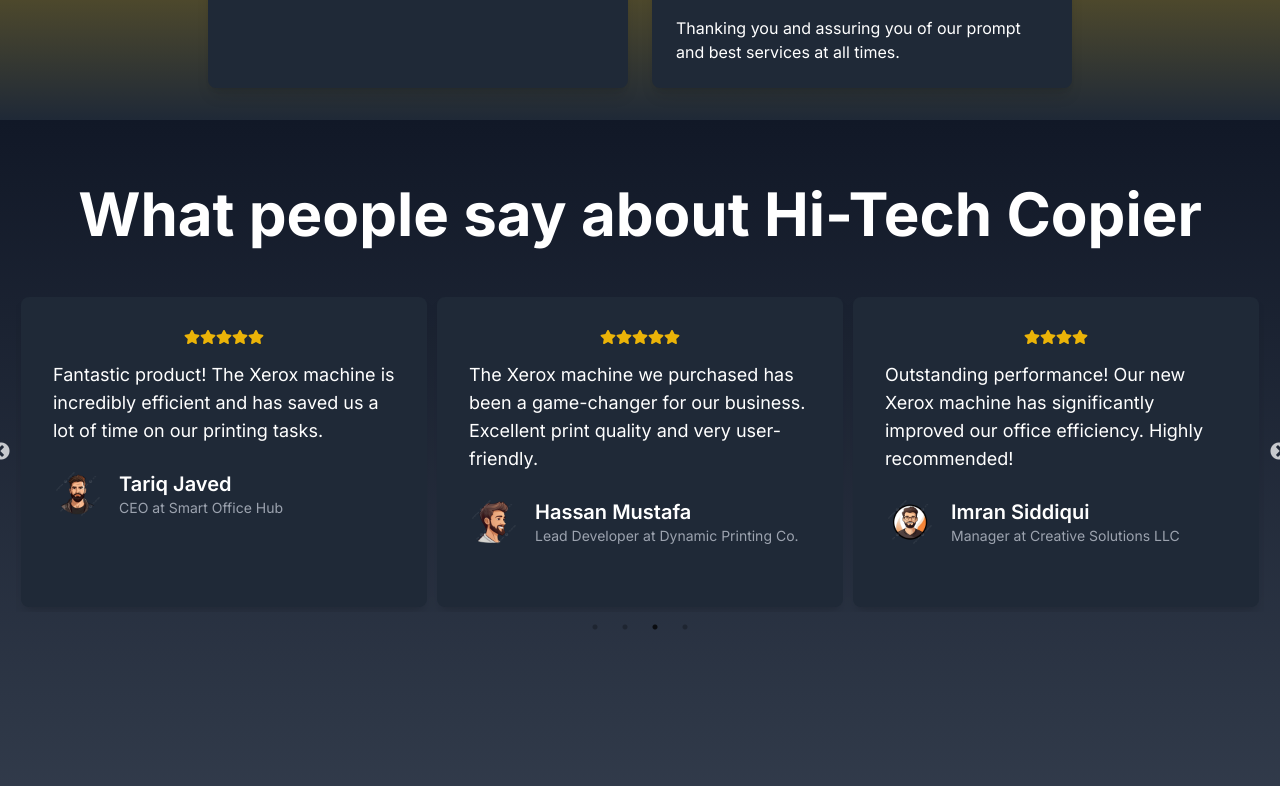
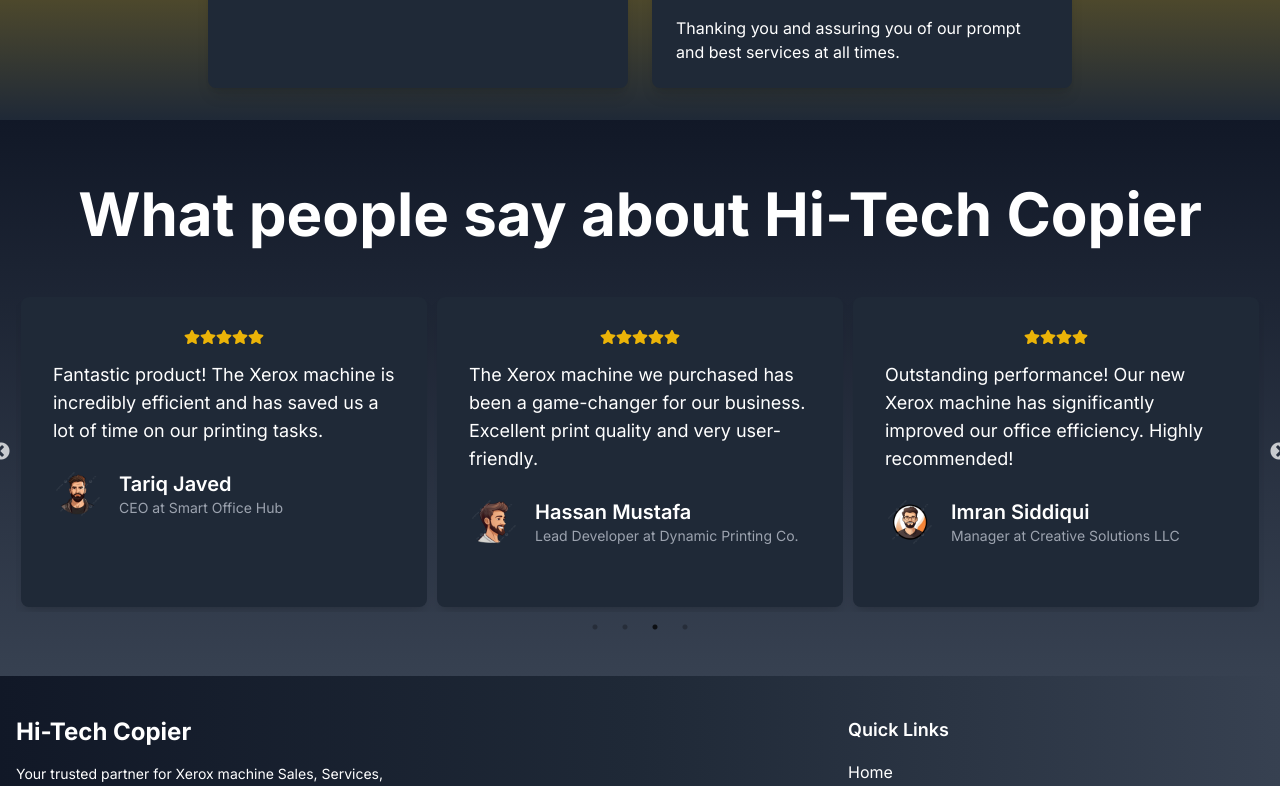
Before and after one commit to Adnan00786/Hi-Tech-Website, a Next.js app: page / in a window 1280 px wide. Shown: the part 5403-6189 px from the top of the page. Built offline with nearby package versions, Linux system fonts and the light colour scheme.

Commit message:
Testimonial Height edit

```diff
--- a/src/components/Testimonial.tsx
+++ b/src/components/Testimonial.tsx
@@ -106,7 +106,7 @@
   };
 
   return (
-    <div className="w-full min-h-screen bg-gradient-to-b from-gray-900 to-gray-700">
+    <div className="w-full bg-gradient-to-b from-gray-900 to-gray-700">
       <section id="testimonials" className="py-16 text-white relative">
         <div className="container mx-auto px-4">
           <h2 className="text-2xl sm:text-6xl font-bold text-center mb-12">
```
